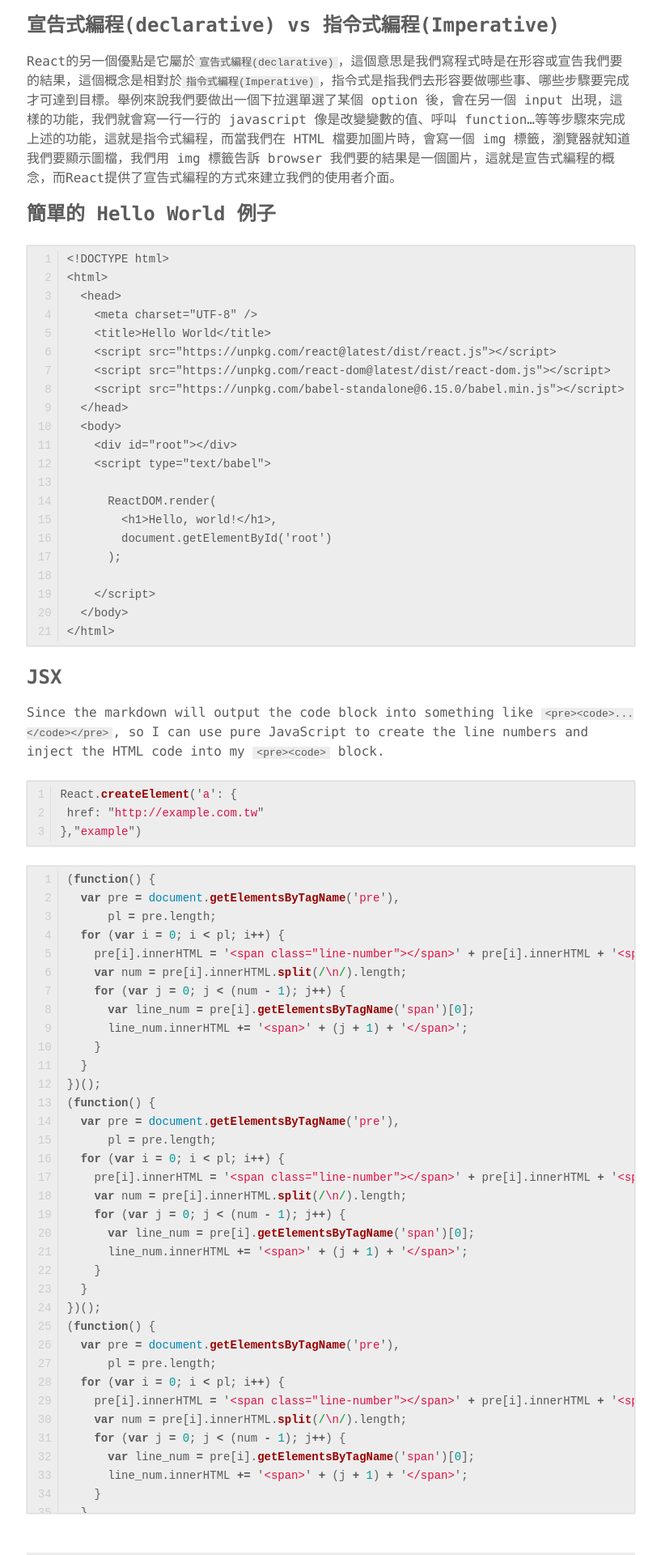
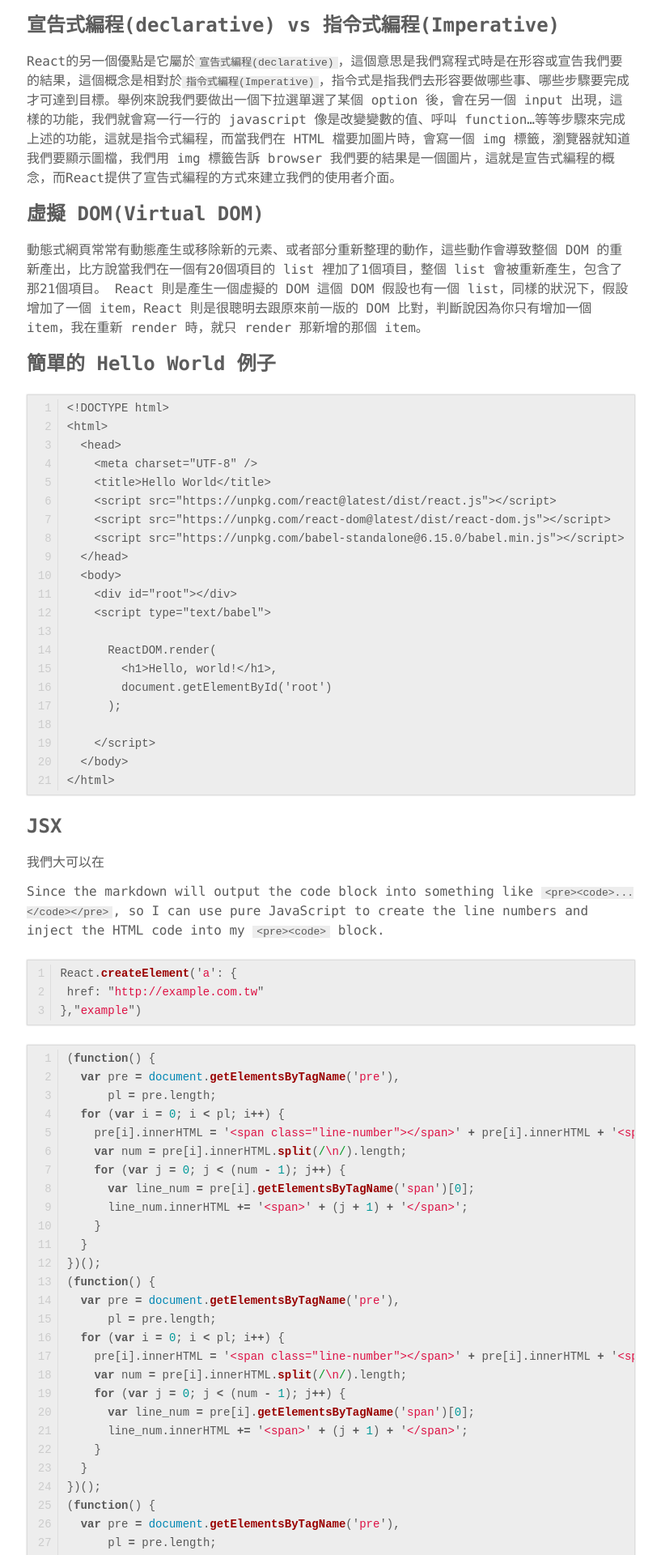
Before and after one commit to securenai/securenai.github.io, a Jekyll site: the page built from react/react_page1.md, in a window 1280 px wide. Shown: the part 342-2262 px from the top of the page at 81% size, without its empty margins (231-1048 px from the left). Built offline with Jekyll 4.4.1, drawn with Linux system fonts in a browser that asks for light colours; our own code applies the rules of GitHub Pages for plain Markdown files.

Commit message:
Updated react_page1.md

````diff
--- a/react/react_page1.md
+++ b/react/react_page1.md
@@ -17,6 +17,10 @@ React 介紹了另類開發應用程式介面(UI)的方式，它的主要優點
 
 ### 宣告式編程(declarative) vs 指令式編程(Imperative)
 React的另一個優點是它屬於`宣告式編程(declarative)`，這個意思是我們寫程式時是在形容或宣告我們要的結果，這個概念是相對於`指令式編程(Imperative)`，指令式是指我們去形容要做哪些事、哪些步驟要完成才可達到目標。舉例來說我們要做出一個下拉選單選了某個 option 後，會在另一個 input 出現，這樣的功能，我們就會寫一行一行的 javascript 像是改變變數的值、呼叫 function...等等步驟來完成上述的功能，這就是指令式編程，而當我們在 HTML 檔要加圖片時，會寫一個 img 標籤，瀏覽器就知道我們要顯示圖檔，我們用 img 標籤告訴 browser 我們要的結果是一個圖片，這就是宣告式編程的概念，而React提供了宣告式編程的方式來建立我們的使用者介面。
+
+### 虛擬 DOM(Virtual DOM)
+動態式網頁常常有動態產生或移除新的元素、或者部分重新整理的動作，這些動作會導致整個 DOM 的重新產出，比方說當我們在一個有20個項目的 list 裡加了1個項目，整個 list 會被重新產生，包含了那21個項目。
+React 則是產生一個虛擬的 DOM 這個 DOM 假設也有一個 list，同樣的狀況下，假設增加了一個 item，React 則是很聰明去跟原來前一版的 DOM 比對，判斷說因為你只有增加一個 item，我在重新 render 時，就只 render 那新增的那個 item。
 
 ### 簡單的 Hello World 例子
 ```
@@ -43,6 +47,9 @@ React的另一個優點是它屬於`宣告式編程(declarative)`，這個意思
 </html>
 ```
 ### JSX
+我們大可以在
+
+
 
 
 
````
